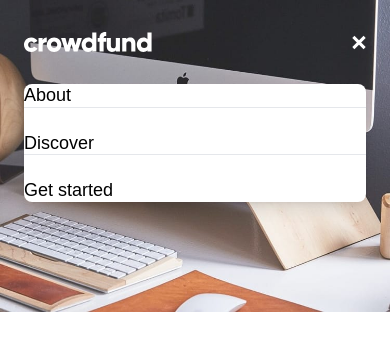
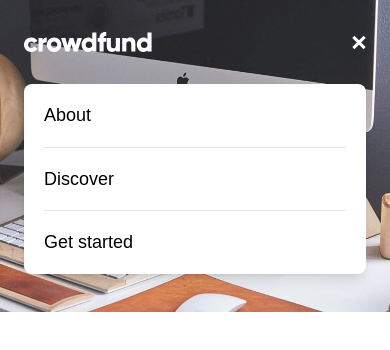
Before and after one commit to anet-eny/crowdfunding-product-page, a React (Vite) app: page / in a window 390 px wide. Both pictures are taken after a click on the button "Open menu". Shown: the top 350 px of the page. Built offline with nearby package versions, Linux system fonts and the light colour scheme.

Commit message:
Update styles of Menu and Header components

```diff
--- a/src/components/Header.jsx
+++ b/src/components/Header.jsx
@@ -21,7 +21,9 @@
       </picture>
 
       <div className="relative flex items-center justify-between">
-        <img src={logo} alt="Crowdfund logo" />
+        <a href="/">
+          <img src={logo} alt="Crowdfund logo" />
+        </a>
         <button
           type="button"
           aria-label="Open menu"
--- a/src/components/Menu.jsx
+++ b/src/components/Menu.jsx
@@ -2,14 +2,14 @@
   return (
     <div className="relative mt-8">
       <div className="bg-white rounded-lg shadow-lg ">
-        <nav className="flex flex-col gap-6 divide-y divide-gray-200 text-preset-5--medium text-black">
-          <a href="#" onClick={onCloseMenu}>
+        <nav className="flex flex-col px-5 divide-y divide-gray-200 text-preset-5--medium text-black">
+          <a href="#" onClick={onCloseMenu} className="py-5">
             About
           </a>
-          <a href="#" onClick={onCloseMenu}>
+          <a href="#" onClick={onCloseMenu} className="py-5">
             Discover
           </a>
-          <a href="#" onClick={onCloseMenu}>
+          <a href="#" onClick={onCloseMenu} className="py-5">
             Get started
           </a>
         </nav>
```
